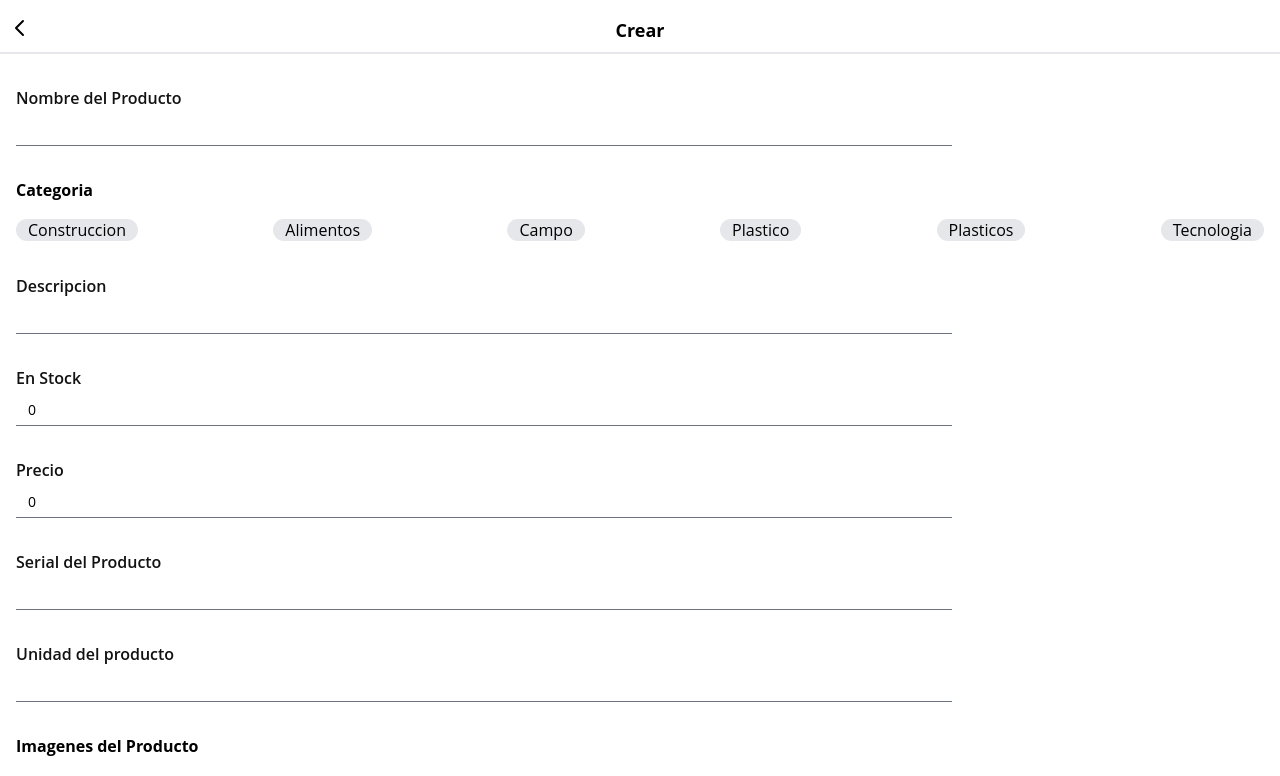
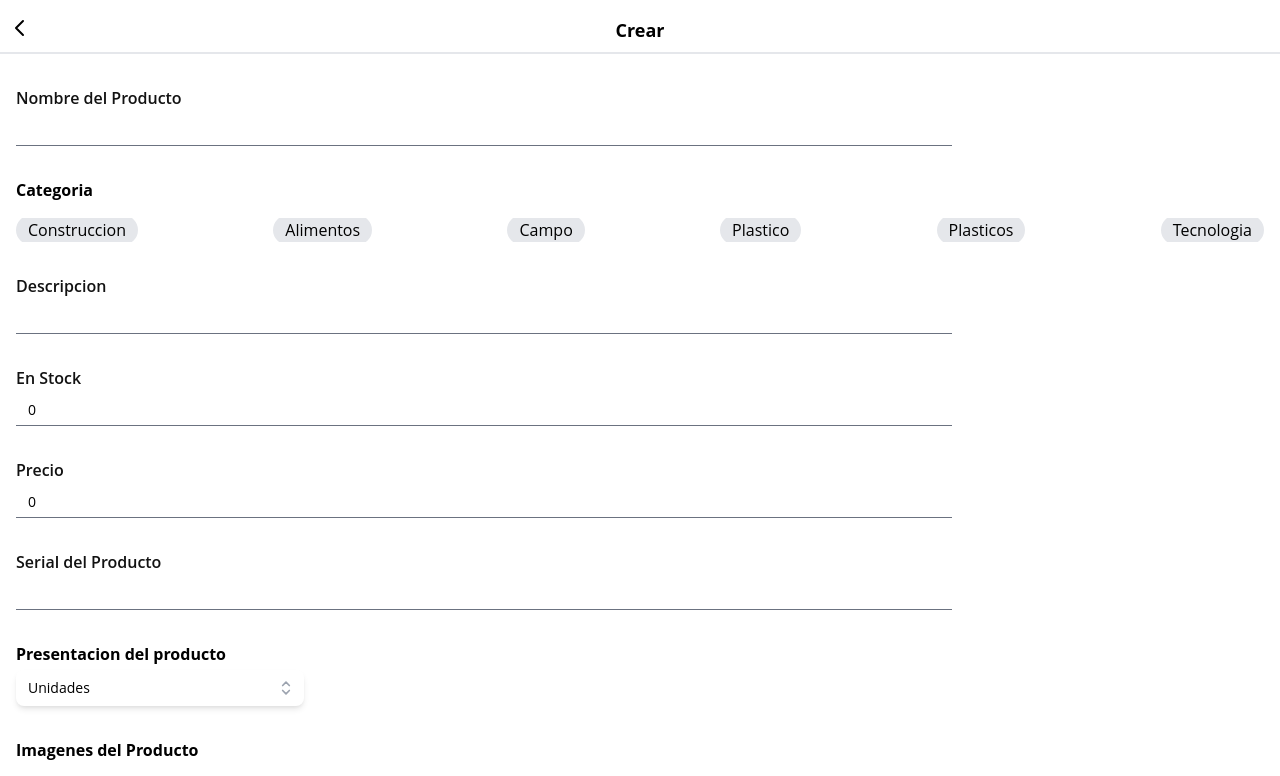
Before and after one commit to KepplerTeam/linker-client, a Next.js app: page /create in a window 1280 px wide. Shown: the top 776 px of the page. Built offline with nearby package versions, Linux system fonts and the light colour scheme; what @tailwindcss/typography would draw is missing.

Commit message:
units dropdown

```diff
--- a/components/common/CategorySelector.tsx
+++ b/components/common/CategorySelector.tsx
@@ -22,7 +22,7 @@ export default function CategorySelector({
         onClick={(e) => setCategory(0)}
       >
         <span
-          className={`bg-gray-200 hover:bg-primary-100 rounded-full w-auto px-3 h-auto ${
+          className={`bg-gray-200 hover:bg-primary-100 rounded-full w-auto px-3 py-1 h-auto ${
             category === 0 ? 'bg-primary-100' : ''
           }`}
         >
@@ -39,7 +39,7 @@ export default function CategorySelector({
         onClick={(e) => setCategory(1)}
       >
         <span
-          className={`bg-gray-200 hover:bg-primary-100 rounded-full w-auto px-3 h-auto ${
+          className={`bg-gray-200 hover:bg-primary-100 rounded-full w-auto px-3 py-1 h-auto ${
             category === 1 ? 'bg-primary-100' : ''
           }`}
         >
@@ -56,7 +56,7 @@ export default function CategorySelector({
         onClick={(e) => setCategory(2)}
       >
         <span
-          className={`bg-gray-200 hover:bg-primary-100 rounded-full w-auto px-3 h-auto ${
+          className={`bg-gray-200 hover:bg-primary-100 rounded-full w-auto px-3 py-1 h-auto ${
             category === 2 ? 'bg-primary-100' : ''
           }`}
         >
@@ -73,7 +73,7 @@ export default function CategorySelector({
         onClick={(e) => setCategory(3)}
       >
         <span
-          className={`bg-gray-200 hover:bg-primary-100 rounded-full w-auto px-3 h-auto ${
+          className={`bg-gray-200 hover:bg-primary-100 rounded-full w-auto px-3 py-1 h-auto ${
             category === 3 ? 'bg-primary-100' : ''
           }`}
         >
@@ -91,7 +91,7 @@ export default function CategorySelector({
         onClick={(e) => setCategory(4)}
       >
         <span
-          className={`bg-gray-200 hover:bg-primary-100 rounded-full w-auto px-3 h-auto ${
+          className={`bg-gray-200 hover:bg-primary-100 rounded-full w-auto px-3 py-1 h-auto ${
             category === 4 ? 'bg-primary-100' : ''
           }`}
         >
@@ -108,7 +108,7 @@ export default function CategorySelector({
         onClick={(e) => setCategory(5)}
       >
         <span
-          className={`bg-gray-200 hover:bg-primary-100 rounded-full w-auto px-3 h-auto ${
+          className={`bg-gray-200 hover:bg-primary-100 rounded-full w-auto px-3 py-1 h-auto ${
             category === 5 ? 'bg-primary-100' : ''
           }`}
         >
--- /dev/null
+++ b/components/common/UnitsDropdown.tsx
@@ -0,0 +1,77 @@
+import { Listbox, Transition } from '@headlessui/react';
+import React, { Fragment } from 'react';
+import { CheckIcon } from '../icons';
+import SelectorIcon from '../icons/SelectorIcon';
+
+interface UnitsDropdownProps {
+  units;
+  setUnits: React.Dispatch<React.SetStateAction<number>>;
+  unitsList;
+}
+
+export default function UnitsDropdown({
+  units,
+  setUnits,
+  unitsList,
+}: UnitsDropdownProps) {
+  return (
+    <div className="w-72">
+      <Listbox value={units} onChange={setUnits}>
+        <div className="relative mt-1">
+          <Listbox.Button className="relative w-full py-2 pl-3 pr-10 text-left bg-white rounded-lg shadow-md cursor-default focus:outline-none focus-visible:ring-2 focus-visible:ring-opacity-75 focus-visible:ring-white focus-visible:ring-offset-orange-300 focus-visible:ring-offset-2 focus-visible:border-indigo-500 sm:text-sm">
+            <span className="block truncate">{units.name}</span>
+            <span className="absolute inset-y-0 right-0 flex items-center pr-2 pointer-events-none">
+              <SelectorIcon
+                className="w-5 h-5 text-gray-400"
+                aria-hidden="true"
+              />
+            </span>
+          </Listbox.Button>
+          <Transition
+            as={Fragment}
+            leave="transition ease-in duration-100"
+            leaveFrom="opacity-100"
+            leaveTo="opacity-0"
+          >
+            <Listbox.Options className="absolute w-full py-1 mt-1 overflow-auto text-base bg-white rounded-md shadow-lg max-h-60 ring-1 ring-black ring-opacity-5 focus:outline-none sm:text-sm">
+              {unitsList.map((unit, unitIdx) => (
+                <Listbox.Option
+                  key={unitIdx}
+                  className={({ active }) =>
+                    `${
+                      active ? 'text-amber-900 bg-primary-100' : 'text-gray-900'
+                    }
+                          cursor-default select-none relative py-2 pl-10 pr-4`
+                  }
+                  value={unit}
+                >
+                  {({ selected, active }) => (
+                    <>
+                      <span
+                        className={`${
+                          selected ? 'font-medium' : 'font-normal'
+                        } block truncate`}
+                      >
+                        {unit.name}
+                      </span>
+                      {selected ? (
+                        <span
+                          className={`${
+                            active ? 'text-amber-600' : 'text-amber-600'
+                          }
+                                absolute inset-y-0 left-0 flex items-center pl-3`}
+                        >
+                          <CheckIcon className="w-5 h-5" aria-hidden="true" />
+                        </span>
+                      ) : null}
+                    </>
+                  )}
+                </Listbox.Option>
+              ))}
+            </Listbox.Options>
+          </Transition>
+        </div>
+      </Listbox>
+    </div>
+  );
+}
--- /dev/null
+++ b/components/icons/SelectorIcon.tsx
@@ -0,0 +1,24 @@
+import React from 'react';
+
+export default function SelectorIcon({
+  className,
+  ...props
+}: React.SVGProps<SVGSVGElement>) {
+  return (
+    <svg
+      xmlns="http://www.w3.org/2000/svg"
+      className={className}
+      {...props}
+      fill="none"
+      viewBox="0 0 24 24"
+      stroke="currentColor"
+    >
+      <path
+        strokeLinecap="round"
+        strokeLinejoin="round"
+        strokeWidth={2}
+        d="M8 9l4-4 4 4m0 6l-4 4-4-4"
+      />
+    </svg>
+  );
+}
--- a/components/manageProducts/Create.tsx
+++ b/components/manageProducts/Create.tsx
@@ -15,6 +15,12 @@ interface CreateProps {
   // product?: Product;
 }
 
+const unitsList = [
+  { id: 0, name: 'Unidades', unavailable: false },
+  { id: 1, name: 'Kilogramos', unavailable: false },
+  { id: 2, name: 'Litros', unavailable: false },
+];
+
 export default function Create({ isUpdate = false }: CreateProps) {
   const [name, setName] = React.useState('');
   const [category, setCategory] = React.useState<number>();
@@ -24,7 +30,7 @@ export default function Create({ isUpdate = false }: CreateProps) {
   const [images, setImages] = React.useState<DocumentModel[]>([]);
   const [disabled, setDisabled] = React.useState(false);
   const [serial, setSerial] = React.useState('');
-  const [units, setUnits] = React.useState<number>();
+  const [units, setUnits] = React.useState(unitsList[0]);
 
   const [createProduct] = useMutation(CREATE_PRODUCT);
 
@@ -105,9 +111,10 @@ export default function Create({ isUpdate = false }: CreateProps) {
           setSerial={setSerial}
           units={units}
           setUnits={setUnits}
+          unitsList={unitsList}
         />
       </div>
-      <div className="text-center mt-8">
+      <div className="text-center my-8">
         <motion.button
           whileHover={{
             scale: 1.005,
@@ -115,7 +122,7 @@ export default function Create({ isUpdate = false }: CreateProps) {
           }}
           value=""
           type="button"
-          className="w-3/4 rounded-xl h-auto px-3 py-2 bg-primary-100 text-white"
+          className="w-3/4 rounded-xl h-auto px-3 py-2 bg-primary-100 text-white mb-5"
           disabled={disabled}
           onClick={onSubmit}
         >
--- a/components/manageProducts/CreateProductForm.tsx
+++ b/components/manageProducts/CreateProductForm.tsx
@@ -1,6 +1,7 @@
 import React from 'react';
 import { DocumentModel } from '../../models';
 import CategorySelector from '../common/CategorySelector';
+import UnitsDropdown from '../common/UnitsDropdown';
 import DocumentForm from '../document/DocumentForm';
 import { Input } from '../inputs';
 
@@ -19,8 +20,9 @@ interface CreateProductFormProps {
   setImages?: React.Dispatch<React.SetStateAction<DocumentModel[]>>;
   serial?: string;
   setSerial?: React.Dispatch<React.SetStateAction<string>>;
-  units?: number;
-  setUnits?: React.Dispatch<React.SetStateAction<number>>;
+  units?;
+  setUnits?: React.Dispatch<React.SetStateAction<any>>;
+  unitsList;
 }
 
 export default function CreateProductForm({
@@ -38,8 +40,9 @@ export default function CreateProductForm({
   setImages,
   serial = '',
   setSerial,
-  units = null,
+  units,
   setUnits,
+  unitsList,
 }: CreateProductFormProps) {
   return (
     <div>
@@ -108,15 +111,11 @@ export default function CreateProductForm({
         />
       </div>
       <div className="mt-8">
-        <Input
-          type="text"
-          id="units"
-          name="units"
-          placeholder=""
-          className="w-3/4 h-8 my-1 text-sm "
-          value={units}
-          setValue={setUnits}
-          label="Unidad del producto"
+        <h2 className="mb-1 font-bold">Presentacion del producto</h2>
+        <UnitsDropdown
+          units={units}
+          setUnits={setUnits}
+          unitsList={unitsList}
         />
       </div>
       <div className="mt-8">
--- a/package.json
+++ b/package.json
@@ -11,6 +11,7 @@
   },
   "dependencies": {
     "@apollo/client": "^3.4.15",
+    "@headlessui/react": "^1.4.1",
     "@tailwindcss/aspect-ratio": "^0.2.1",
     "@tailwindcss/forms": "^0.3.3",
     "@tailwindcss/typography": "^0.4.1",
```
Also changed, not shown: pages/index.tsx (+0 -16 lines), 2 other files (tests, documents, lock files or other folders).
